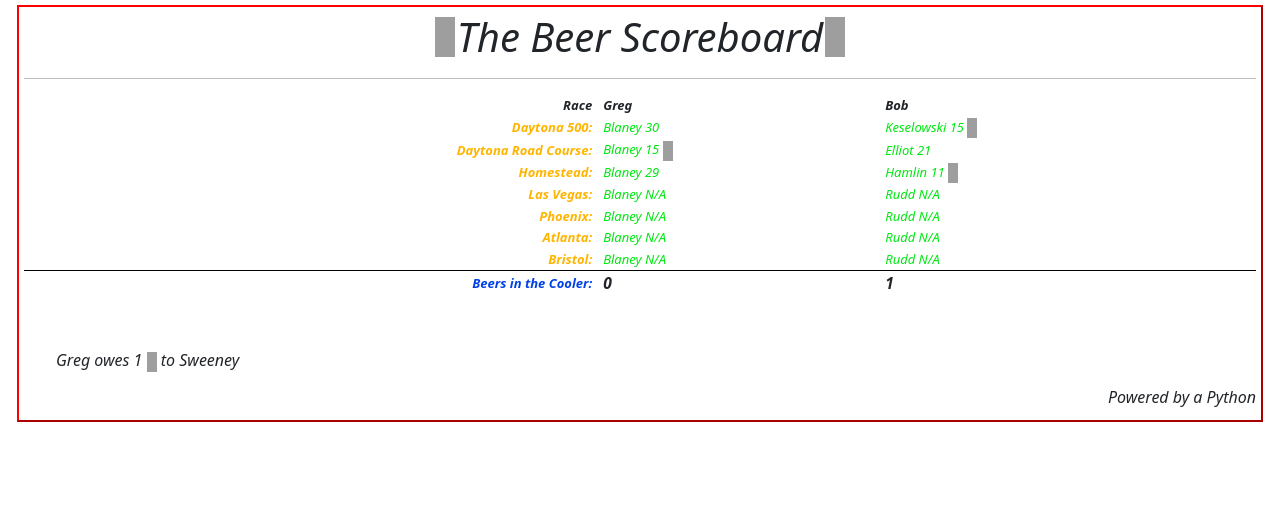
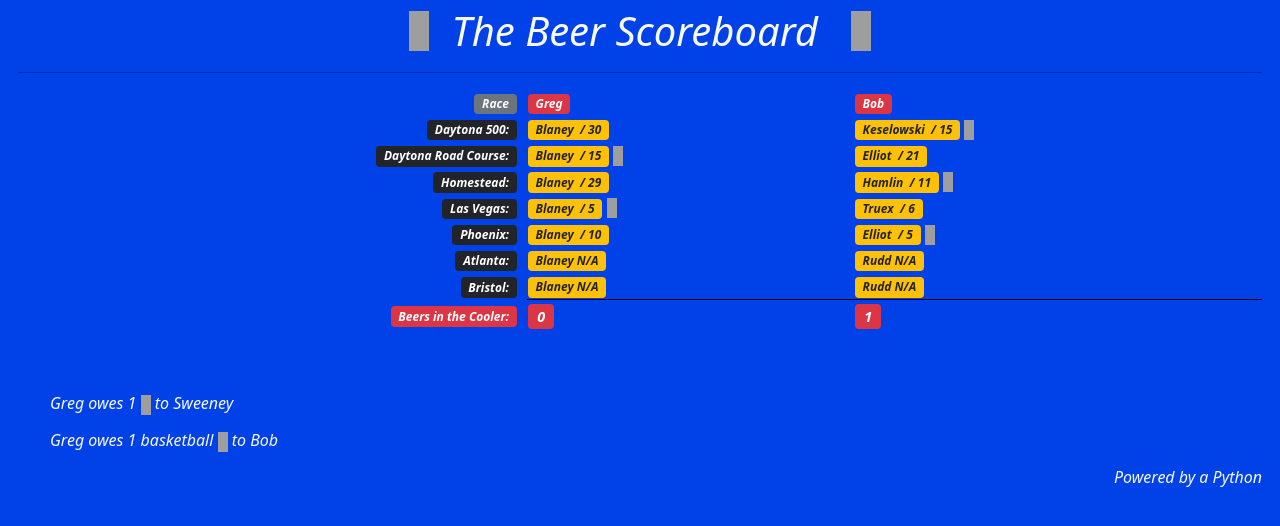
Before and after one commit to moose46/PythonGoogleWeb, a Flask app: page / in a window 1280 px wide. Shown: the top 526 px of the page. Run offline with Flask 2, Linux system fonts and the light colour scheme; grey boxes are pictures that could not be loaded.

Commit message:
corrected scoring error

```diff
--- a/main.py
+++ b/main.py
@@ -4,7 +4,8 @@
 # Press Double Shift to search everywhere for classes, files, tool windows, actions, and settings.
 
 from flask import Flask, render_template
-from models import BeerBet, Race, RaceFan, Entry, races, betting_summary
+
+from models import betting_summary
 
 app = Flask(__name__)
 
@@ -16,7 +17,6 @@
     for r in betting_summary.list_of_bets:
         r.the_winner()
 
-
     # Use a breakpoint in the code line below to debug your script.
 
     return render_template('beer.html', betting_summary=betting_summary)
--- a/models.py
+++ b/models.py
@@ -4,19 +4,6 @@
 # Author: Robert W. Curtiss
 # models.py was created on February 23 2021 @ 3:10 PM
 # Project: PythonGoogleWeb
-races = {
-    1: 'Daytona 500',
-    2: "Daytona Road Course",
-    3: "Homestead",
-    4: "Las Vegas",
-    5: "Phoenix",
-    6: "Atlanta",
-    7: "Bristol"
-}
-fan_name = {
-    1: "Greg",
-    2: "Bob"
-}
 
 bets_data = {
     "Daytona 500": {
@@ -45,18 +32,18 @@
     },
     "Las Vegas": {
         "Bob": {
-            'driver': 'Rudd', 'finish': 0
+            'driver': 'Truex', 'finish': 6
         },
         "Greg": {
-            'driver': 'Blaney', 'finish': 0
+            'driver': 'Blaney', 'finish': 5
         }
     },
     "Phoenix": {
         "Bob": {
-            'driver': 'Rudd', 'finish': 0
+            'driver': 'Elliot', 'finish': 5
         },
         "Greg": {
-            'driver': 'Blaney', 'finish': 0
+            'driver': 'Blaney', 'finish': 10
         }
     },
     "Atlanta": {
@@ -119,6 +106,8 @@
         self.race_name = race_name
 
     def the_winner(self):
+        self.bob.beer = False
+        self.greg.beer = False
         if self.greg.finish > self.bob.finish:
             self.bob.beer = True
         elif self.greg.finish < self.bob.finish:
@@ -165,19 +154,23 @@
     results = b.the_winner()
     if results['Bob']:
         bob += 1
-    if results['Greg']:
+        if greg > 0:
+            greg -= 1
+    elif results['Greg']:
         greg += 1
+        if bob > 0:
+            bob -= 1
     pass
 
-if greg > bob:
-    greg = greg - bob
-    bob -= 1
-elif bob > greg:
-    bob = bob - greg
-    greg -= 1
-else:
-    bob = 0
-    greg = 0
+# if greg > bob:
+#     greg = greg - bob
+#     bob = bob - 1
+# elif bob > greg:
+#     bob = bob - greg
+#     greg = greg - 1
+# else:
+#     bob = 0
+#     greg = 0
 
 betting_summary = Summary(bets)
 betting_summary.total_beers_owed = {'Bob': bob, 'Greg': greg}
--- a/requirements.txt
+++ b/requirements.txt
@@ -1 +1 @@
-Flask~=1.1.2
+Flask==1.1.2
--- a/templates/base.html
+++ b/templates/base.html
@@ -30,14 +30,14 @@
         font-weight: bold;
     }
     .myDiv {
-        border: 2px outset red;
+        /*border: 2px outset red;*/
         /*background-color: lightgoldenrodyellow;*/
         /*text-align: center;*/
-        font-size: larger;
+        /*font-size: larger;*/
         font-style: italic;
-        margin: 5px;
-        padding: 5px;
-        font-size: small;
+        margin: 3px;
+        padding: 3px;
+        /*font-size: small;*/
 
     }
 
@@ -52,7 +52,7 @@
     }
 
 </style>
-<body>
+<body style="background: #0042E8">
 
 <div class="center container-fluid">
 
--- a/templates/beer.html
+++ b/templates/beer.html
@@ -5,36 +5,36 @@
     <table align="center">
         <tr>
             <td align="center"><img src="../static/beer_PNG2376.png" width="20" height="40"></td>
-            <td class="display-6"> The Beer Scoreboard</td>
+            <td align="center" class="display-6 text-light">&nbsp&nbspThe Beer Scoreboard&nbsp&nbsp&nbsp</td>
             <td align="center"><img src="../static/beer_PNG2376.png" width="20" height="40"></td>
         </tr>
     </table>
     <hr class="myHr">
     <table width="100%" align="center">
         <tr>
-            <th class="left-th">Race</th>
-            <th>Greg</th>
-            <th>Bob</th>
+            <th class="left-th"><span class="badge bg-secondary text-light">Race</span></th>
+            <th><span class="badge bg-danger">Greg</span></th>
+            <th><span class="badge bg-danger">Bob</span></th>
         </tr>
         {% for b in betting_summary.list_of_bets %}
         <tr>
-            <td style="color: #FFB500" class="left-td">{{b.race_name}}:</td>
-            <td style="color: #00E812">{{b.greg.driver_name}}
+            <td style="color: #FFB500" class="left-td"><span class="badge bg-dark ">{{b.race_name}}:</span></td>
+            <td> <span class="badge bg-warning text-dark">{{b.greg.driver_name}}
                 {% if b.greg.finish == 0 %}
                 N/A
                 {% else %}
-                {{ b.greg.finish }}
-                {% endif %}
+                &nbsp/&nbsp{{ b.greg.finish }}
+                {% endif %}</span>
                 {% if b.greg.beer %}
                 <img src="../static/beer_PNG2376.png" width="10" height="20"></td>
             {% endif %}
             </td>
-            <td style="color: #00E812">{{b.bob.driver_name}}
+            <td><span class="badge bg-warning text-dark">{{b.bob.driver_name}}
                 {% if b.bob.finish == 0 %}
                 N/A
                 {% else %}
-                {{ b.bob.finish }}
-                {% endif %}
+                &nbsp/&nbsp{{ b.bob.finish }}
+                {% endif %}</span>
                 {% if b.bob.beer %}
                 <img src="../static/beer_PNG2376.png" width="10" height="20"></td>
                 {% endif %}
@@ -42,17 +42,20 @@
         </tr>
         {% endfor %}
         <tr>
-            <td style="color: #0042E8;border-top: 1px solid #000" class="left-td">Beers in the Cooler:</td>
-            <td style="font-weight: bolder; font-size: larger;border-top: 1px solid #000">{{ betting_summary.total_beers_owed['Greg'] }}</td>
-            <td style="font-weight: bolder; font-size: larger;border-top: 1px solid #000">{{ betting_summary.total_beers_owed['Bob'] }}</td>
+            <td class="left-th"><span class="badge bg-danger align-center">Beers in the Cooler:</span></td>
+            <td style="font-weight: bolder; font-size: larger;border-top: 1px solid #000"><span class="badge bg-danger align-center">{{
+                betting_summary.total_beers_owed['Greg'] }}</span></td>
+            <td style="font-weight: bolder; font-size: larger;border-top: 1px solid #000"><span <span class="badge bg-danger align-center">{{
+                betting_summary.total_beers_owed['Bob'] }}</span></td>
         </tr>
     </table>
     <ul>
         <br><br>
-        <blockquote class="blockquote">
+        <blockquote class="blockquote text-light">
             <p><h6>Greg owes 1 <img src="../static/beer_PNG2376.png" width="10" height="20"> to Sweeney</h6></p>
+            <p><h6>Greg owes 1 basketball <img src="../static/beer_PNG2376.png" width="10" height="20"> to Bob</h6></p>
         </blockquote>
     </ul>
-    <h6 align="right">Powered by a Python</h6>
+    <h6 class="text-light" align="right">Powered by a Python</h6>
 </div>
 {% endblock %}
```
